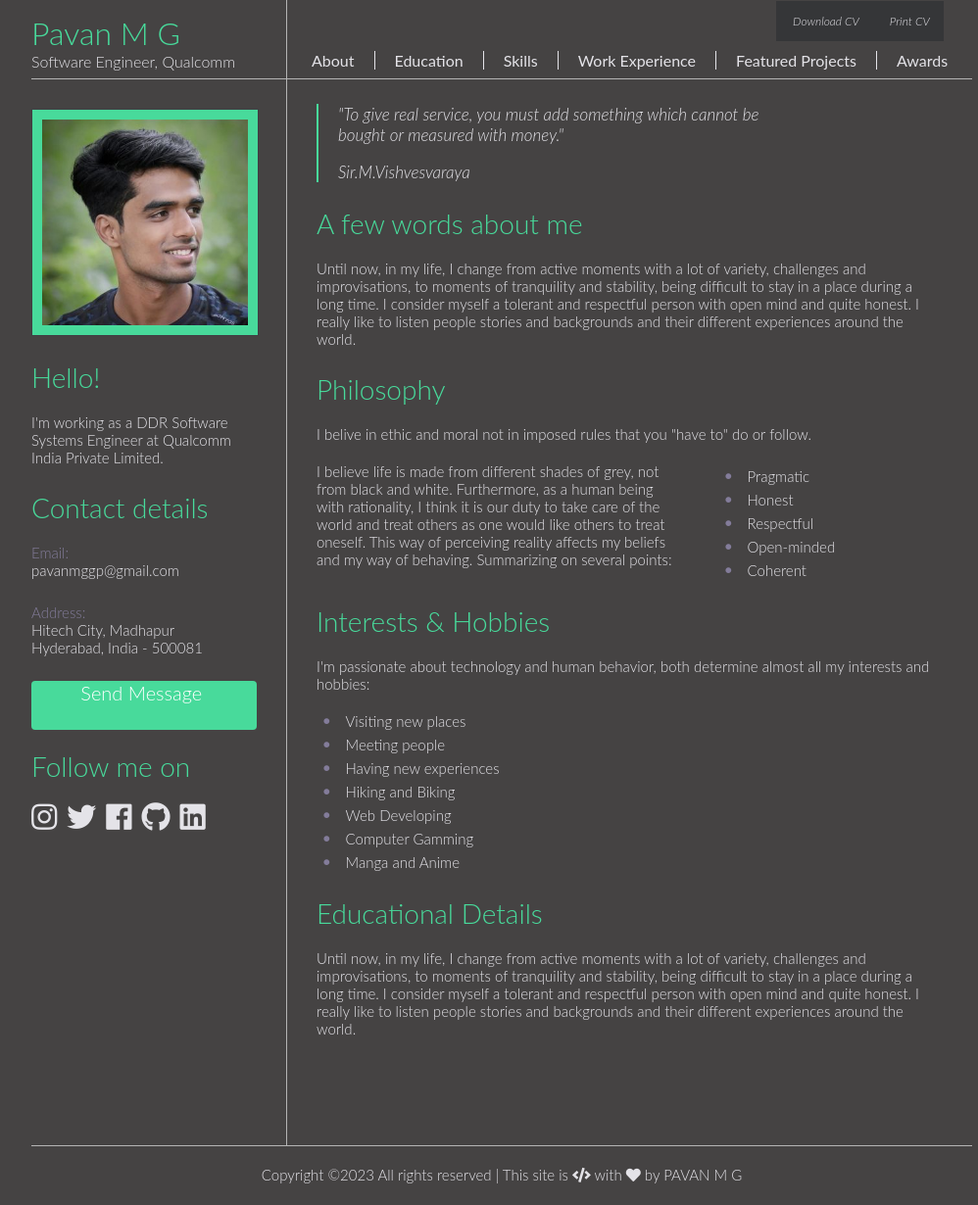
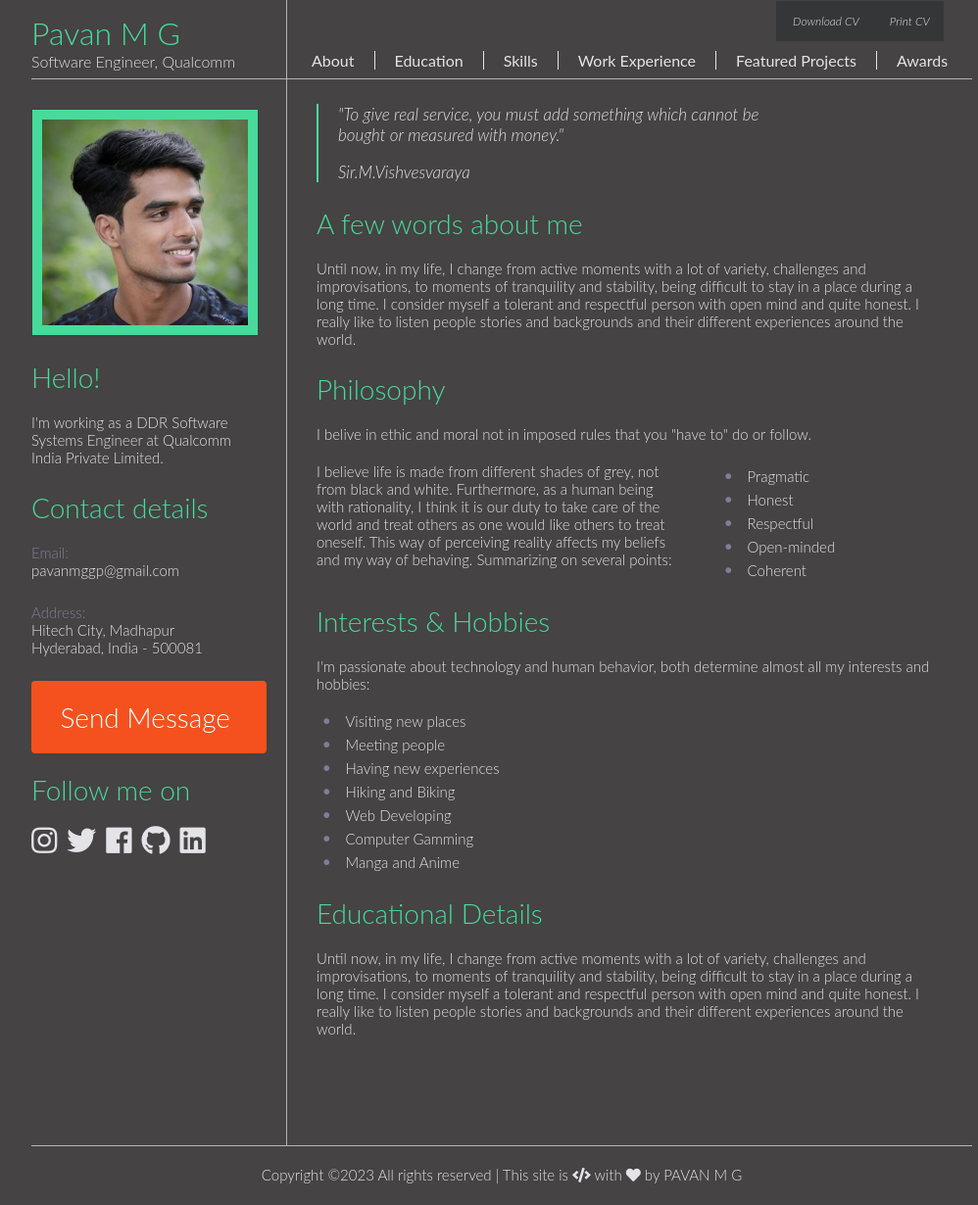
Before and after one commit to pavan-mg/pavan-mg.github.io, a Jekyll site: the page built from index.html, in a window 1280 px wide. Shown: the whole page at 98% size, without its empty margins (128-1126 px from the left). Built offline with Jekyll 4.4.1, drawn with Linux system fonts in a browser that asks for light colours.

Commit message:
Update main.css

```diff
--- a/css/main.css
+++ b/css/main.css
@@ -252,18 +252,18 @@ ul {
 }
 
 .send_message_button {
-	margin-top: 25px;
 	display: inline-block;
 	border-radius: 4px;
-	background-color: #48DA9B;
+	background-color: #f4511e;
 	border: none;
 	color: #FFFFFF;
 	text-align: center;
-	font-size: 20px;
-	width: 230px;
-	height: 50px;
+	font-size: 28px;
+	padding: 20px;
+	width: 200px;
 	transition: all 0.5s;
 	cursor: pointer;
+	margin-top: 25px;
 }
 	.send_message_button span {
 		cursor: pointer;
@@ -280,7 +280,8 @@ ul {
 		transition: 0.5s;
 	}
 	.send_message_button:hover {
-		background: #29C782;
+		padding-right: 25px;
+		background: #38c98a;
 	}
 	.send_message_button:hover span:after {
 		opacity: 1;
```
